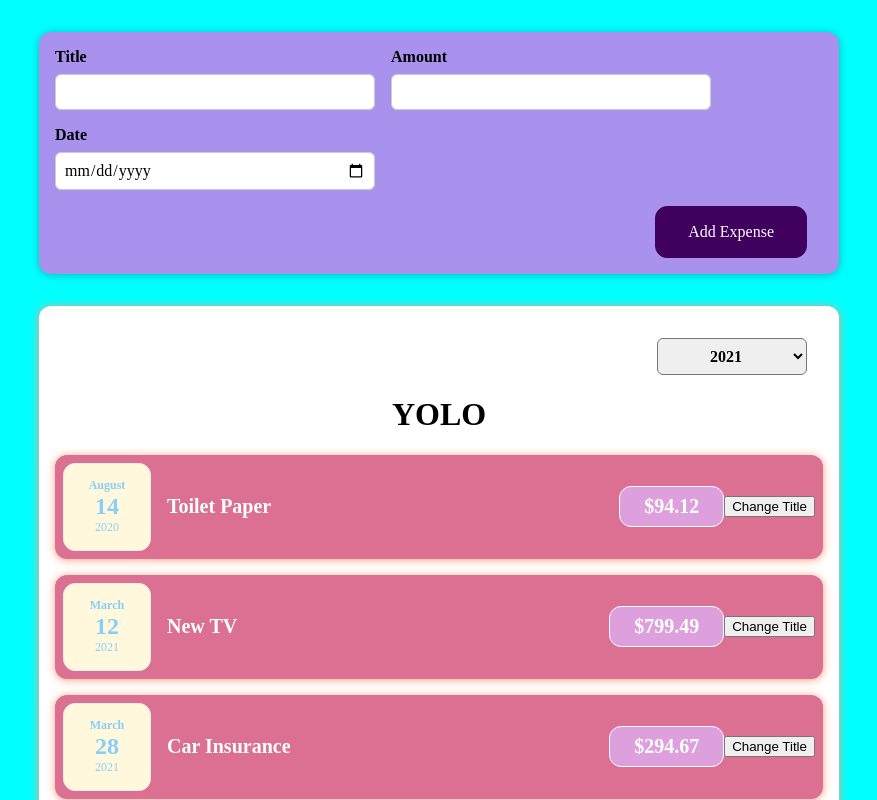
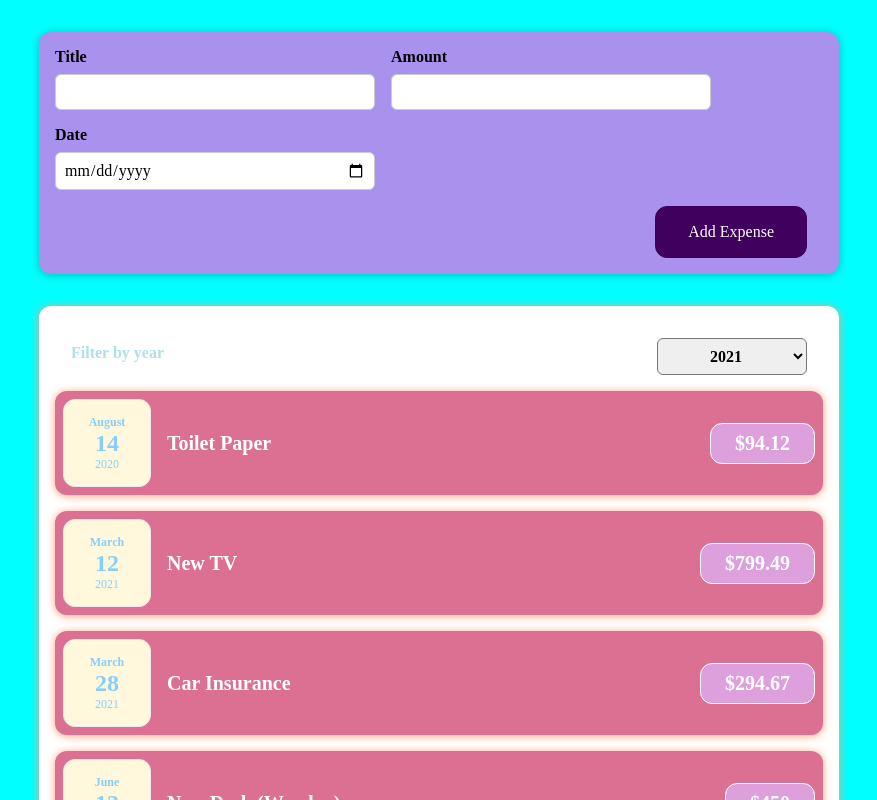
Before and after one commit to thenatural86/react-calendar, a React (Create React App) app: page / in a window 1280 px wide. Shown: the top 800 px of the page, without its empty margins (201-1078 px from the left). Built offline with nearby package versions, Linux system fonts and the light colour scheme.

Commit message:
code cleanup

```diff
--- a/src/components/Expense/ExpenseItem.js
+++ b/src/components/Expense/ExpenseItem.js
@@ -1,22 +1,14 @@
-import { useState } from 'react'
 import ExpenseDate from './ExpenseDate'
 import './ExpenseItem.css'
 
 const ExpenseItem = (props) => {
-  const [title, setTitle] = useState(props.title)
-
-  const clickHandler = () => {
-    setTitle('Updated!')
-  }
-
   return (
     <div className='expense-item' id={props.id}>
       <ExpenseDate date={props.date} />
       <div className='expense-item__description'>
-        <h2>{title}</h2>
+        <h2>{props.title}</h2>
         <div className='expense-item__price'>${props.amount}</div>
       </div>
-      <button onClick={clickHandler}>Change Title</button>
     </div>
   )
 }
--- a/src/components/Expense/Expenses.js
+++ b/src/components/Expense/Expenses.js
@@ -11,8 +11,6 @@
     setFilteredYear(filteredYear)
   }
 
-  console.log(filteredYear)
-
   return (
     <div>
       <div className='expenses'>
@@ -20,7 +18,6 @@
           onYearFilter={yearFilterHandler}
           selected={filteredYear}
         />
-        <h1>YOLO</h1>
         <ExpenseItem
           id={expenses[0].id}
           title={expenses[0].title}
--- a/src/components/Expense/ExpensesFilter.css
+++ b/src/components/Expense/ExpensesFilter.css
@@ -1,5 +1,5 @@
 .expenses-filter {
-  color: white;
+  color: powderblue;
   padding: 0 1rem;
 }
 
```
